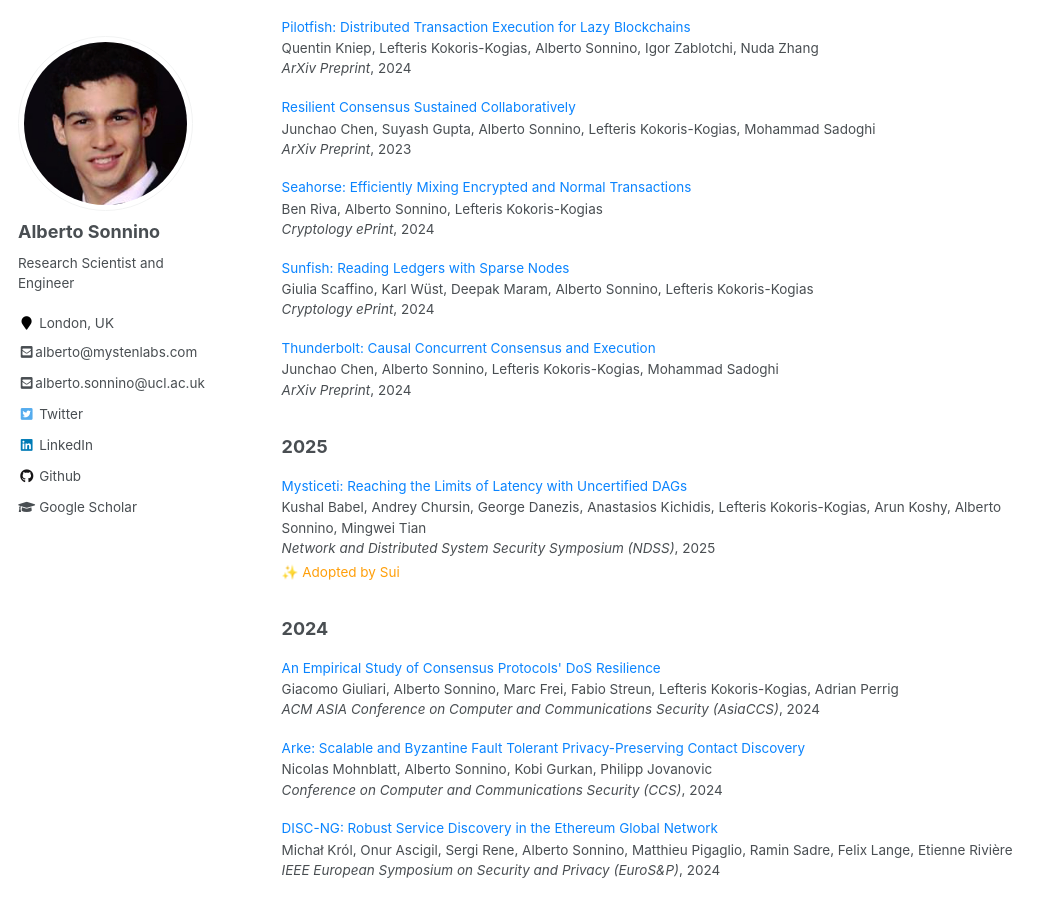
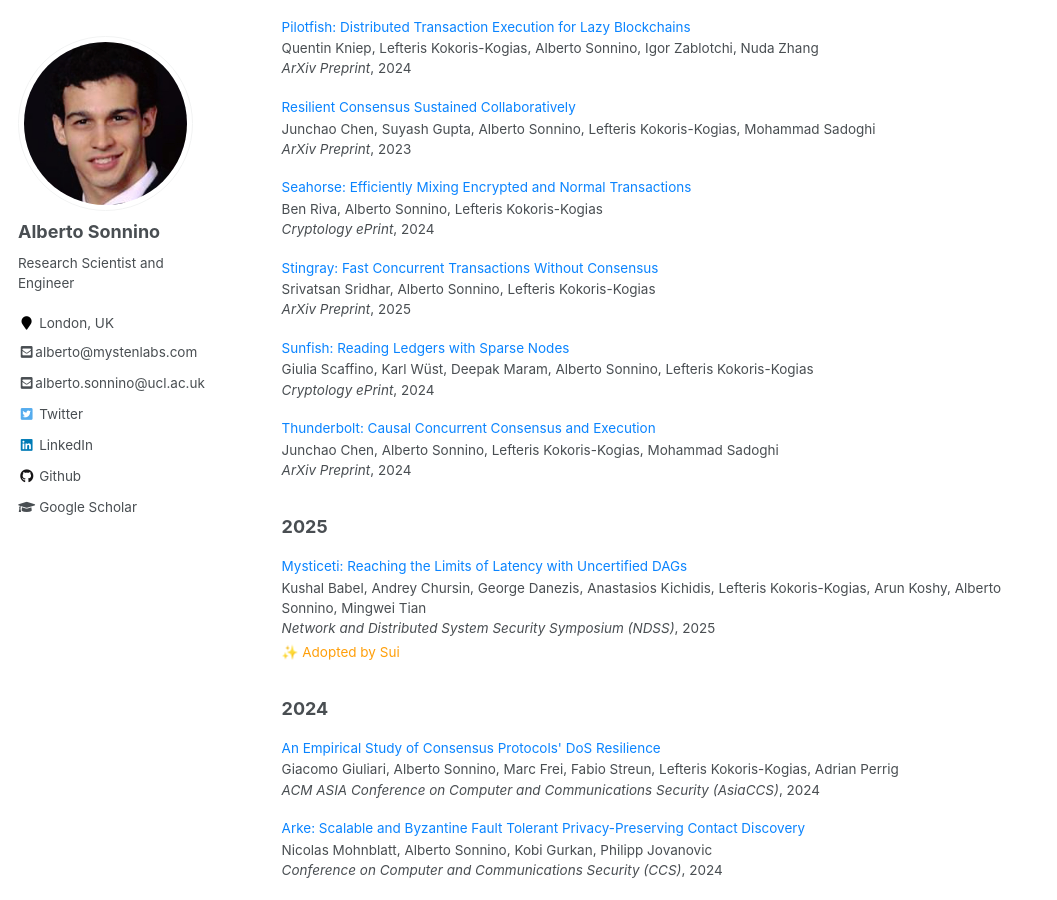
Before and after one commit to asonnino/asonnino.github.io, a Jekyll site: the page built from _pages/publications.md, in a window 1280 px wide and 900 px high, scrolled down 407 px. Shown: the whole window, without its empty margins (0-1057 px from the left). Built offline with Jekyll 4.4.1, drawn with Linux system fonts in a browser that asks for light colours.

Commit message:
feat: add stingray paper

```diff
--- a/_data/papers.json
+++ b/_data/papers.json
@@ -527,5 +527,13 @@
     "venue": "ArXiv Preprint",
     "date": 2024,
     "filename": "mahi-mahi.pdf"
+  },
+  {
+    "category": "submission",
+    "title": "Stingray: Fast Concurrent Transactions Without Consensus",
+    "authors": "Srivatsan Sridhar, Alberto Sonnino, Lefteris Kokoris-Kogias",
+    "venue": "ArXiv Preprint",
+    "date": 2025,
+    "filename": "stingray.pdf"
   }
 ]
```
Also changed, not shown: 1 other file.
